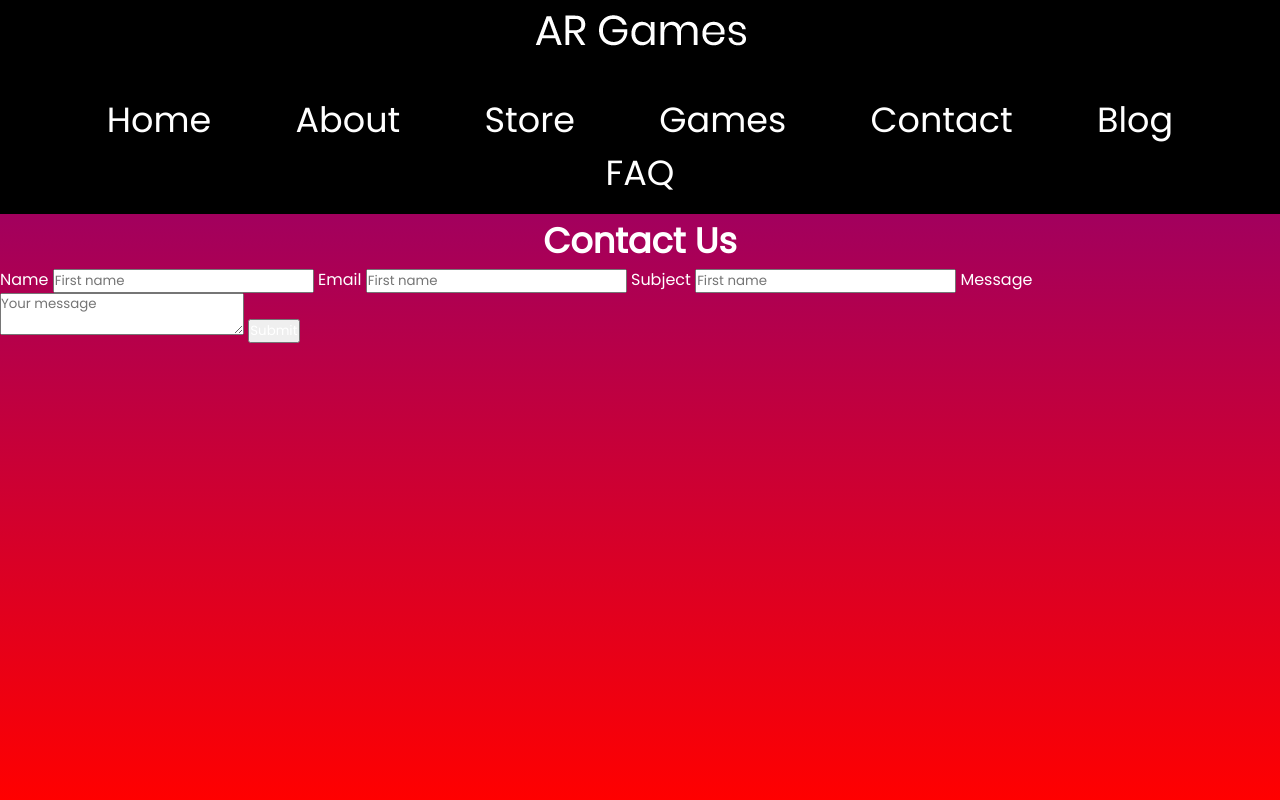
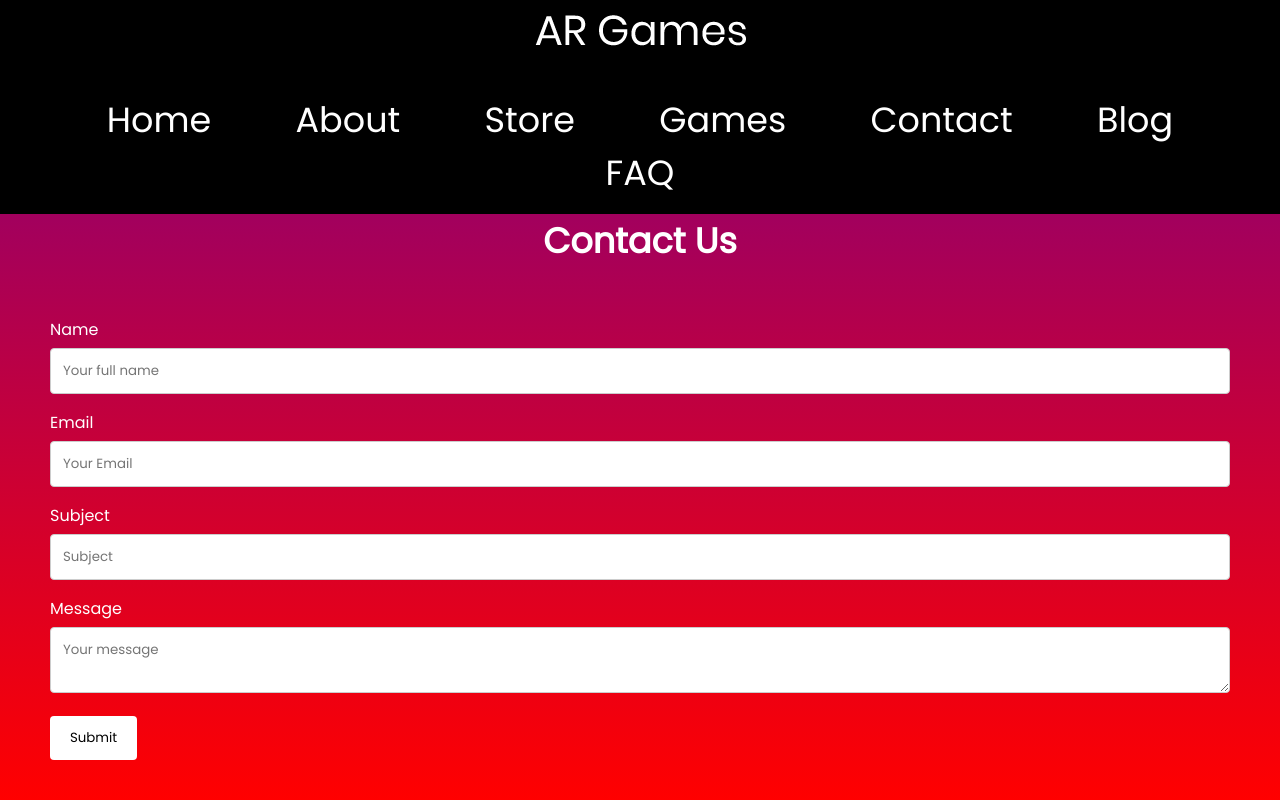
Before and after one commit to lrbn86/AR-Games, a PHP site: page /contact.html in a window 1280 px wide. Run offline with PHP 8.4, Linux system fonts and the light colour scheme.

Commit message:
Styling of contact form is done. Just need to connect it to the mail server, which will be done later.

```diff
--- a/WWW/CSS/mobile.css
+++ b/WWW/CSS/mobile.css
@@ -95,3 +95,28 @@ div.gallery:hover {
   margin: 0 auto;
   padding: 15px;
 }
+
+input[type=text], textarea {
+  width: 100%;
+  padding: 12px;
+  border: 1px solid #ccc;
+  border-radius: 4px;
+  box-sizing: border-box;
+  margin-top: 6px;
+  margin-bottom: 16px;
+  resize: vertical;
+  color: black;
+}
+
+input[type=submit] {
+  background-color: white;
+  color: black;
+  border: none;
+  border-radius: 4px;
+  cursor: pointer;
+  padding: 12px 20px;
+}
+
+input[type=submit]:hover {
+  background-color: rgba(255, 255, 255, 0.445);
+}
--- a/WWW/CSS/style.css
+++ b/WWW/CSS/style.css
@@ -71,3 +71,33 @@ div.gallery:hover {
   margin: 0 auto;
   padding: 15px;
 }
+
+#contact-form {
+  margin: 25px;
+  padding: 25px;
+}
+
+input[type=text], textarea {
+  width: 100%;
+  padding: 12px;
+  border: 1px solid #ccc;
+  border-radius: 4px;
+  box-sizing: border-box;
+  margin-top: 6px;
+  margin-bottom: 16px;
+  resize: vertical;
+  color: black;
+}
+
+input[type=submit] {
+  background-color: white;
+  color: black;
+  border: none;
+  border-radius: 4px;
+  cursor: pointer;
+  padding: 12px 20px;
+}
+
+input[type=submit]:hover {
+  background-color: rgba(255, 255, 255, 0.445);
+}
--- a/WWW/contact.html
+++ b/WWW/contact.html
@@ -33,12 +33,12 @@
     <h1>Contact Us</h1>
     <form id="contact-form">
       <label for="first-name">Name</label>
-      <input type="text" id="first-name" name="firstname" placeholder="First name">
-      <label for="first-name">Email</label>
-      <input type="text" id="first-name" name="firstname" placeholder="First name">
-      <label for="first-name">Subject</label>
-      <input type="text" id="first-name" name="firstname" placeholder="First name">
-      <label for="Message">Message</label>
+      <input type="text" id="first-name" name="firstname" placeholder="Your full name">
+      <label for="email">Email</label>
+      <input type="text" id="email" name="email" placeholder="Your Email">
+      <label for="subject">Subject</label>
+      <input type="text" id="subject" name="subject" placeholder="Subject">
+      <label for="message">Message</label>
       <textarea id="message" name="message" placeholder="Your message"></textarea>
       <input type="submit" value="Submit">
     </form>
```
